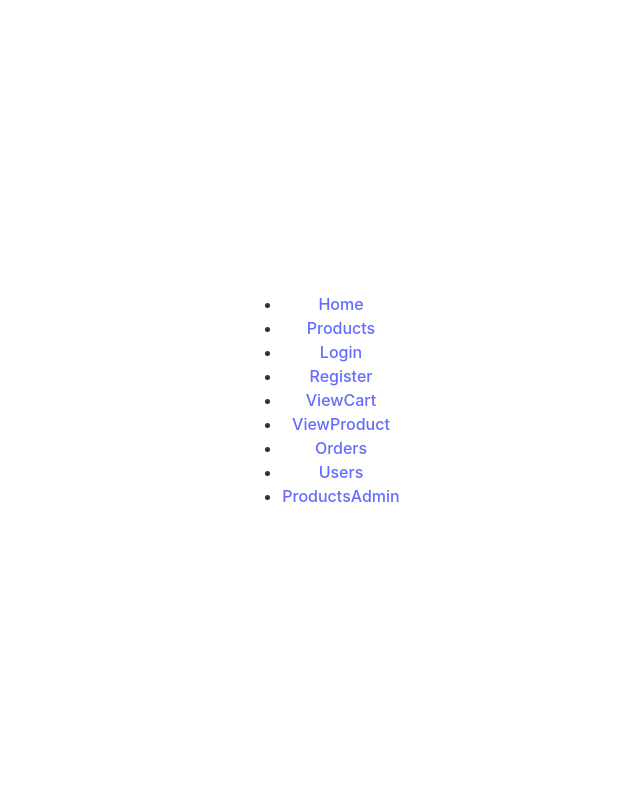
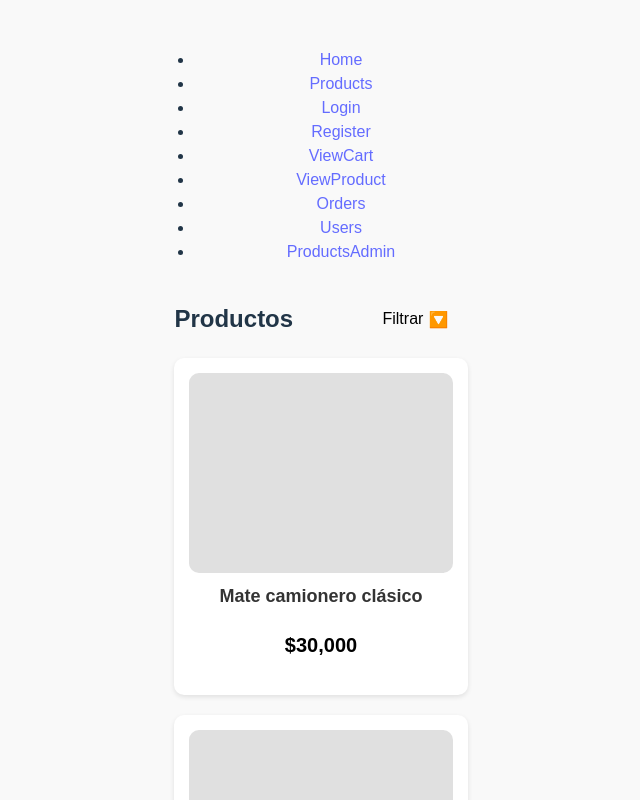
Before and after one commit to homerig/EcommerceClient, a React (Vite) app in the folder client/: page /Products in a window 1280 px wide. Shown: the top 800 px of the page, without its empty margins (319-959 px from the left). Built offline with nearby package versions, Linux system fonts and the light colour scheme.

Commit message:
Products y Login

```diff
--- a/client/src/views/App.jsx
+++ b/client/src/views/App.jsx
@@ -2,6 +2,8 @@ import React from "react";
 import './App.css';
 import Navigation from "./Navigation";
 import Home from './Home';
+import Products from "./Products";
+import Login from "./Login";
 import { Routes,Route } from "react-router-dom";
 
 const App = () => {
@@ -11,6 +13,8 @@ const App = () => {
     <Navigation />
       <Routes>
         <Route path='/' element={<Home/>}/>
+        <Route path='/Products' element={<Products/>}/>
+        <Route path='/Login' element={<Login/>}/>
 
       </Routes>
     </>
--- /dev/null
+++ b/client/src/views/Login.css
@@ -0,0 +1,62 @@
+/* src/Login.css */
+body {
+    margin: 0;
+    font-family: 'Arial', sans-serif;
+    background-color: #f9f9f9;
+  }
+
+  .login-container {
+    display: flex;
+    justify-content: center;
+    align-items: center;
+    height: 100vh;
+  }
+
+  .login-modal {
+    background-color: white;
+    border-radius: 10px;
+    box-shadow: 0 2px 10px rgba(0, 0, 0, 0.1);
+    padding: 20px;
+    width: 300px;
+    text-align: center;
+  }
+
+  .login-modal h1 {
+    margin-bottom: 20px;
+    font-size: 24px;
+  }
+
+  .login-modal input {
+    width: 100%;
+    padding: 10px;
+    margin: 10px 0;
+    border: 1px solid #ccc;
+    border-radius: 5px;
+  }
+
+  .login-modal button {
+    background-color: #646cff;
+    color: white;
+    padding: 10px;
+    border: none;
+    border-radius: 5px;
+    cursor: pointer;
+    width: 100%;
+    font-size: 16px;
+    transition: background-color 0.3s;
+  }
+
+  .login-modal button:hover {
+    background-color: #5a54d5;
+  }
+
+  .error {
+    color: red;
+    margin: 10px 0;
+  }
+
+  .register-link {
+    color: #646cff;
+    cursor: pointer;
+    text-decoration: underline;
+  }
--- a/client/src/views/Login.jsx
+++ b/client/src/views/Login.jsx
@@ -0,0 +1,56 @@
+// src/Login.js
+import React, { useState } from 'react';
+import './Login.css';
+
+const Login = () => {
+  const [email, setEmail] = useState('');
+  const [password, setPassword] = useState('');
+  const [error, setError] = useState('');
+
+  const handleSubmit = (e) => {
+    e.preventDefault();
+    // Aquí puedes agregar la lógica para manejar la autenticación
+    if (!email || !password) {
+      setError('Por favor completa todos los campos.');
+      return;
+    }
+
+    setError('');
+    console.log('Iniciar sesión con:', { email, password });
+    // Aquí iría la lógica de inicio de sesión
+  };
+
+  return (
+    <div className="login-container">
+      <div className="login-modal">
+        <h1>¡Bienvenido/a!</h1>
+        <form onSubmit={handleSubmit}>
+          <input
+            type="email"
+            placeholder="Correo electrónico"
+            value={email}
+            onChange={(e) => setEmail(e.target.value)}
+            required
+          />
+          <input
+            type="password"
+            placeholder="Contraseña"
+            value={password}
+            onChange={(e) => setPassword(e.target.value)}
+            required
+          />
+          {error && <p className="error">{error}</p>}
+          <button type="submit">Iniciar Sesión</button>
+        </form>
+        <p>
+          ¿Has olvidado tu contraseña?
+        </p>
+        <p>
+          ¿Aún no tienes cuenta? <span className="register-link">Registrarse</span>
+        </p>
+      </div>
+    </div>
+  );
+};
+
+export default Login;
--- /dev/null
+++ b/client/src/views/Products.css
@@ -0,0 +1,115 @@
+/* src/Products.css */
+body {
+  margin: 0;
+  font-family: 'Arial', sans-serif;
+  background-color: #f9f9f9;
+}
+
+.productos-container {
+  max-width: 1200px;
+  margin: 0 auto;
+  padding: 20px;
+}
+
+.productos-header {
+  display: flex;
+  justify-content: space-between;
+  align-items: center;
+  margin-bottom: 20px;
+}
+
+.productos-header h1 {
+  font-size: 24px;
+  margin: 0;
+}
+
+.filtro-button {
+  background: none;
+  border: none;
+  font-size: 16px;
+  cursor: pointer;
+  display: flex;
+  align-items: center;
+  gap: 5px;
+}
+
+.filtros {
+  background-color: #fff;
+  padding: 15px;
+  border: 1px solid #ddd;
+  border-radius: 8px;
+  margin-bottom: 20px;
+}
+
+.filtros h3 {
+  margin: 10px 0 5px;
+}
+
+.aplicar-filtros {
+  background-color: #646cff;
+  color: white;
+  border: none;
+  border-radius: 5px;
+  padding: 10px;
+  cursor: pointer;
+  margin-top: 10px;
+}
+
+.productos-grid {
+  display: grid;
+  grid-template-columns: repeat(auto-fill, minmax(250px, 1fr));
+  gap: 20px;
+}
+
+.producto-card {
+  background-color: white;
+  border-radius: 10px;
+  box-shadow: 0 2px 5px rgba(0, 0, 0, 0.1);
+  padding: 15px;
+  text-align: center;
+}
+
+.imagen-placeholder {
+  height: 200px;
+  background-color: #e0e0e0;
+  border-radius: 10px;
+  margin-bottom: 10px;
+}
+
+.producto-card h2 {
+  font-size: 18px;
+  margin: 10px 0;
+  color: #333;
+}
+
+.precio-anterior {
+  text-decoration: line-through;
+  color: gray;
+  margin-right: 10px;
+}
+
+.precio {
+  font-size: 20px;
+  font-weight: bold;
+  color: #000;
+}
+
+.paginacion {
+  display: flex;
+  justify-content: center;
+  margin-top: 20px;
+  gap: 10px;
+}
+
+.paginacion-boton {
+  border: none;
+  background-color: white;
+  border-radius: 5px;
+  padding: 5px 10px;
+  cursor: pointer;
+  transition: background-color 0.3s;
+}
+
+.paginacion-boton:hover {
+  background-color: #ddd;
+}
--- a/client/src/views/Products.jsx
+++ b/client/src/views/Products.jsx
@@ -0,0 +1,84 @@
+// src/Products.js
+import React, { useState } from 'react';
+import './Products.css';
+
+const productos = [
+  { nombre: 'Mate camionero clásico', precio: 30000 },
+  { nombre: 'Mate Imperial clásico', precioAnterior: 29700, precio: 25000 },
+  { nombre: 'Mate de Acero clásico', precio: 35000 },
+  { nombre: 'Mate camionero personalizado', precio: 50000 },
+  { nombre: 'Mate Imperial personalizado', precio: 55000 },
+  { nombre: 'Mate de Acero personalizado', precio: 60000 },
+  { nombre: 'Mate torpedo', precio: 23000 },
+  { nombre: 'Mate criollo', precioAnterior: 29700, precio: 24500 },
+  { nombre: 'Mate Stanley', precio: 45500 },
+];
+
+const Products = () => {
+  const [showFilters, setShowFilters] = useState(false);
+
+  const toggleFilters = () => {
+    setShowFilters(!showFilters);
+  };
+
+  return (
+    <div className="productos-container">
+      <header className="productos-header">
+        <h1>Productos</h1>
+        <button className="filtro-button" onClick={toggleFilters}>
+          Filtrar <span>🔽</span>
+        </button>
+      </header>
+
+      {showFilters && (
+        <div className="filtros">
+          <h3>Categorías:</h3>
+          <label><input type="checkbox" /> Imperial</label>
+          <label><input type="checkbox" /> Camionero</label>
+          <label><input type="checkbox" /> Acero</label>
+          <label><input type="checkbox" /> Criollo</label>
+          <label><input type="checkbox" /> Stanley</label>
+          <label><input type="checkbox" /> Torpedos</label>
+
+          <h3>Color:</h3>
+          <label><input type="checkbox" /> Rosa</label>
+          <label><input type="checkbox" /> Blanco</label>
+          <label><input type="checkbox" /> Negro</label>
+          <label><input type="checkbox" /> Marrón</label>
+          <label><input type="checkbox" /> Verde</label>
+          <label><input type="checkbox" /> Azul</label>
+
+          <h3>Precio:</h3>
+          <input type="number" placeholder="Desde" />
+          <input type="number" placeholder="Hasta" />
+          <button className="aplicar-filtros">Aplicar filtros</button>
+        </div>
+      )}
+
+      <div className="productos-grid">
+        {productos.map((producto, index) => (
+          <div key={index} className="producto-card">
+            <div className="imagen-placeholder"></div>
+            <h2>{producto.nombre}</h2>
+            {producto.precioAnterior && (
+              <span className="precio-anterior">
+                ${producto.precioAnterior.toLocaleString()}
+              </span>
+            )}
+            <p className="precio">${producto.precio.toLocaleString()}</p>
+          </div>
+        ))}
+      </div>
+
+      <footer className="paginacion">
+        {[1, 2, 3, 4, 5].map((num) => (
+          <button key={num} className="paginacion-boton">
+            {num}
+          </button>
+        ))}
+      </footer>
+    </div>
+  );
+};
+
+export default Products;
--- a/package.json
+++ /dev/null
@@ -1,6 +0,0 @@
-{
-  "dependencies": {
-    "react-router-dom": "^6.27.0",
-    "vite": "^5.4.9"
-  }
-}
```
Also changed, not shown: 1 other file (tests, documents, lock files or other folders).
